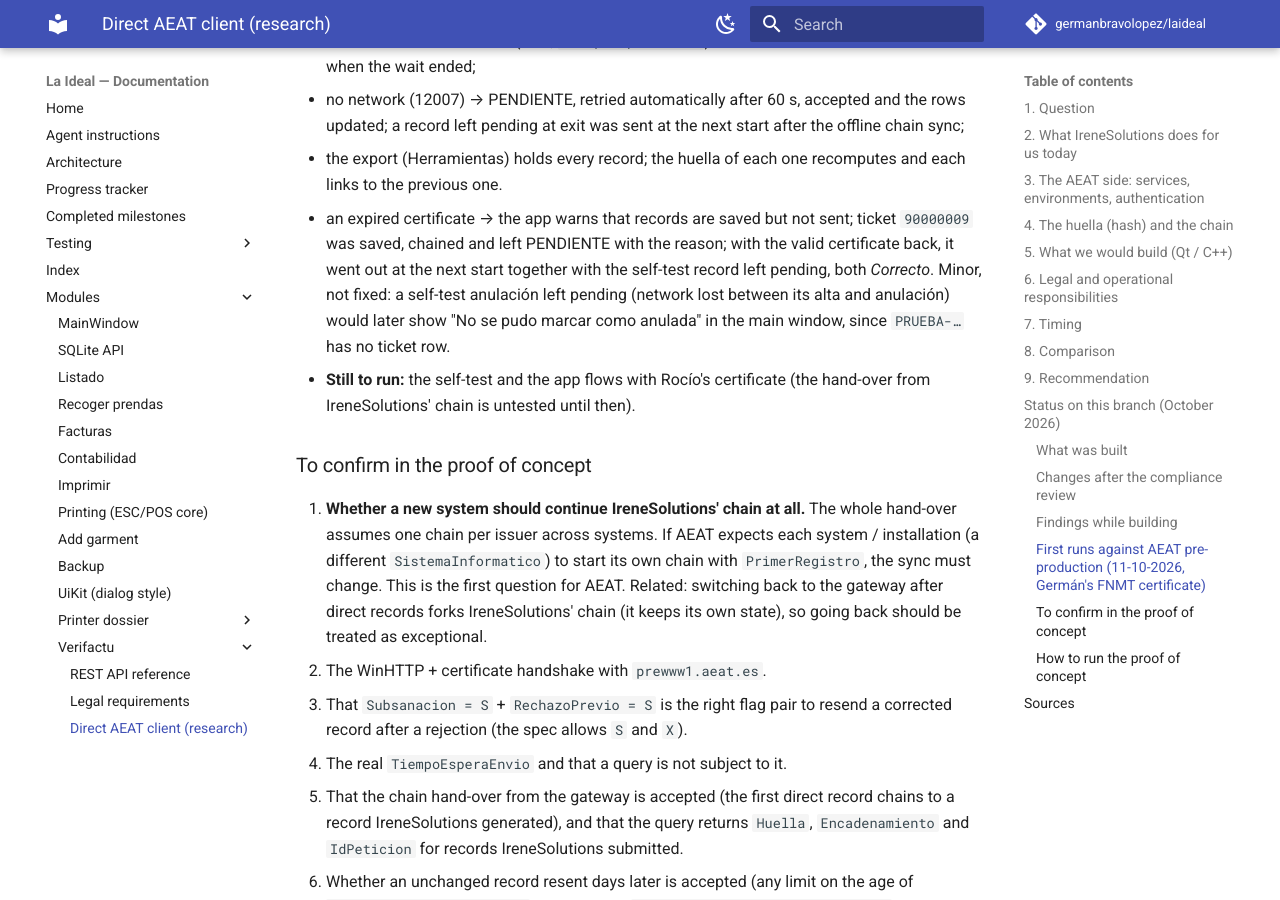
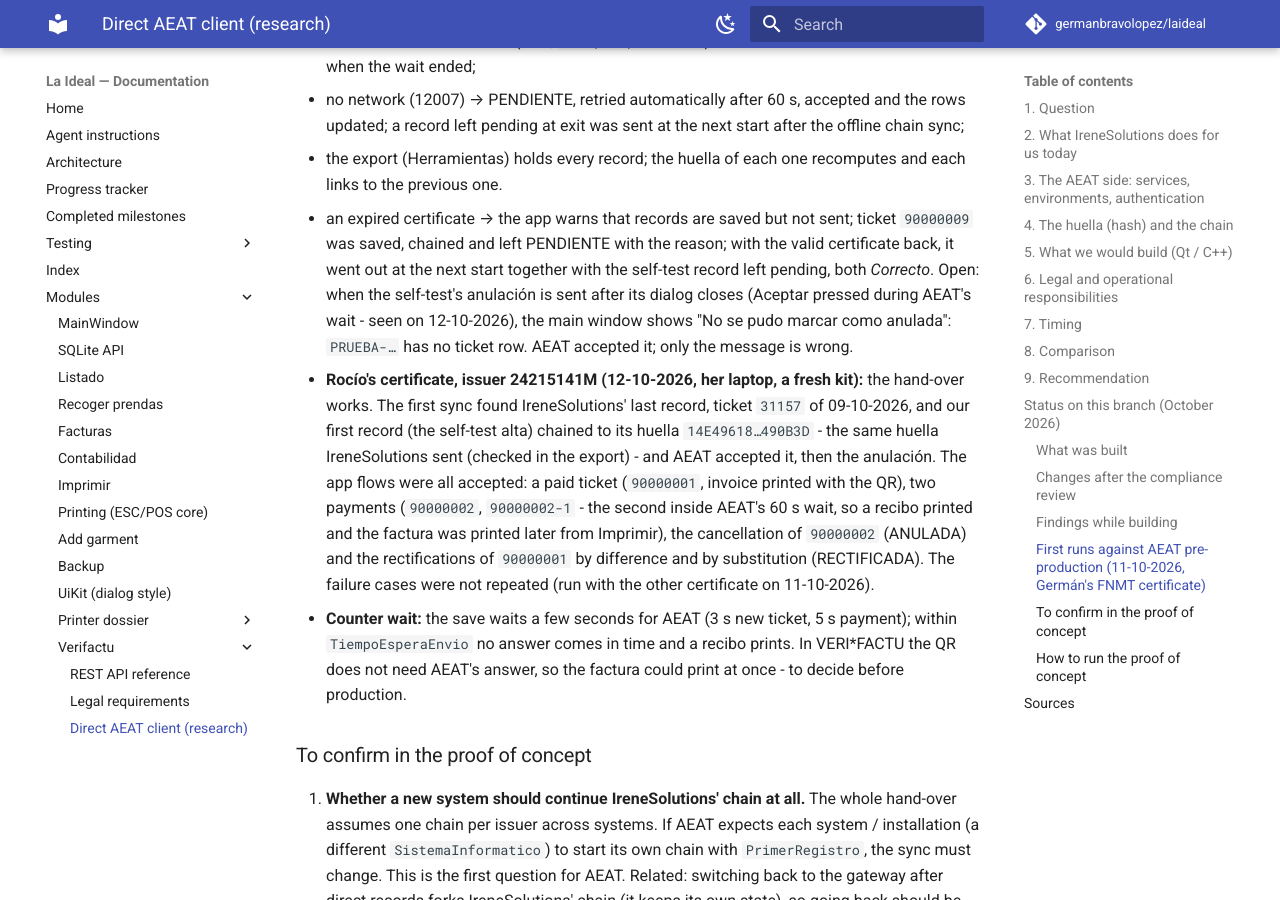
Before and after one commit to germanbravolopez/laideal, an MkDocs documentation site: the page built from docs/modules/verifactu/aeat-direct-investigation.md, in a window 1280 px wide and 900 px high, scrolled down 10645 px. Built offline with MkDocs 1.6.1 and Material for MkDocs 9.7.7, drawn with Linux system fonts in a browser that asks for light colours; comment, search, counter and statistics services are not loaded; some of the changed text lies outside the part shown.

Commit message:
AEAT direct investigation: run with the owner's certificate - IreneSolutions' chain picked up (first direct record chained to ticket 31157's huella, accepted) and all app flows accepted

```diff
--- a/docs/modules/verifactu/aeat-direct-investigation.md
+++ b/docs/modules/verifactu/aeat-direct-investigation.md
@@ -148,7 +148,7 @@
 
 - **Error 12175 (TLS), fixed:** checking the certificate's key with `CryptAcquireCertificatePrivateKey` + cache flag left a CryptoAPI key handle on it, and WinHTTP's handshake then failed. The key is now detected from the certificate's properties; a standalone WinHTTP probe with the same store certificate confirmed both the failure and the fix (HTTP 200 from `prewww1.aeat.es`).
 - **Full cycle accepted with the certificate holder as issuer (NIF 75929840D):** alta `PRUEBA-20261011221155` *Correcto* (CSV `A-R9MFP3RG3B2MVU`), the query returned it, the anulación chained to it *Correcto* (CSV `A-8ASZ4YM4LEGY92`) after AEAT's 60 s wait; a second run chained after that anulación. Certificate handshake, record XML and huella, reply parsing, query, chain and flow control work against AEAT.
-- **Requirement - the issuer's NIF and name must match AEAT's register:** NIF 24215141M with the name "German Bravo Lopez" gave `Codigo[4104] ... el valor del campo NIF del bloque ObligadoEmision no está identificado`. For an individual, use the name as AEAT holds it, surnames first (e.g. `LOPEZ DOMINGUEZ ROCIO`) - also for production.
+- **Requirement - the issuer's NIF and name must match AEAT's register:** NIF 24215141M with the name "German Bravo Lopez" gave `Codigo[4104] ... el valor del campo NIF del bloque ObligadoEmision no está identificado`. The name must be the holder's; the order is not strict ("Rocio Lopez Dominguez" was accepted on 12-10-2026).
 - **Requirement - who may present:** with the name matching, a certificate of another person gave `Codigo[4112] El titular del certificado debe ser Obligado Emisión, Colaborador Social, Apoderado o Sucesor` - already at the read-only query. The shop needs Rocío's certificate, or a representative registered at AEAT for this procedure. The client stops cleanly at the first query: nothing is generated for an issuer it cannot query.
 - **The app flows, end to end (issuer and certificate 75929840D, test kit with a copy of the shop DB, tickets from 90000001):** all accepted by AEAT and settled in `ingresos`:
   - paid ticket → F2 *Correcto*, the invoice printed with the local QR; a ticket with two payments (`90000002`, `90000002-1`);
@@ -158,8 +158,9 @@
   - no network (12007) → PENDIENTE, retried automatically after 60 s, accepted and the rows updated; a record left pending at exit was sent at the next start after the offline chain sync;
   - the export (Herramientas) holds every record; the huella of each one recomputes and each links to the previous one.
   - an expired certificate → the app warns that records are saved but not sent; ticket `90000009` was saved, chained and left PENDIENTE with the reason; with the valid certificate back, it went out at the next start together with the self-test record left pending, both *Correcto*.
-  Minor, not fixed: a self-test anulación left pending (network lost between its alta and anulación) would later show "No se pudo marcar como anulada" in the main window, since `PRUEBA-…` has no ticket row.
-- **Still to run:** the self-test and the app flows with Rocío's certificate (the hand-over from IreneSolutions' chain is untested until then).
+  Open: when the self-test's anulación is sent after its dialog closes (Aceptar pressed during AEAT's wait - seen on 12-10-2026), the main window shows "No se pudo marcar como anulada": `PRUEBA-…` has no ticket row. AEAT accepted it; only the message is wrong.
+- **Rocío's certificate, issuer 24215141M (12-10-2026, her laptop, a fresh kit):** the hand-over works. The first sync found IreneSolutions' last record, ticket `31157` of 09-10-2026, and our first record (the self-test alta) chained to its huella `14E49618…490B3D` - the same huella IreneSolutions sent (checked in the export) - and AEAT accepted it, then the anulación. The app flows were all accepted: a paid ticket (`90000001`, invoice printed with the QR), two payments (`90000002`, `90000002-1` - the second inside AEAT's 60 s wait, so a recibo printed and the factura was printed later from Imprimir), the cancellation of `90000002` (ANULADA) and the rectifications of `90000001` by difference and by substitution (RECTIFICADA). The failure cases were not repeated (run with the other certificate on 11-10-2026).
+- **Counter wait:** the save waits a few seconds for AEAT (3 s new ticket, 5 s payment); within `TiempoEsperaEnvio` no answer comes in time and a recibo prints. In VERI*FACTU the QR does not need AEAT's answer, so the factura could print at once - to decide before production.
 
 ### To confirm in the proof of concept
 
```
